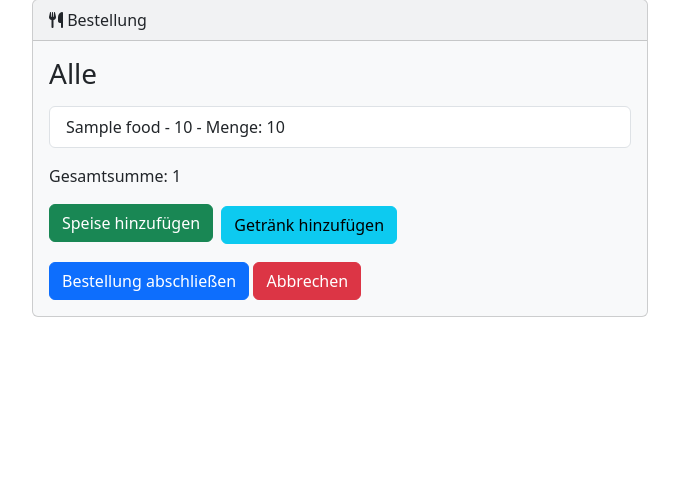
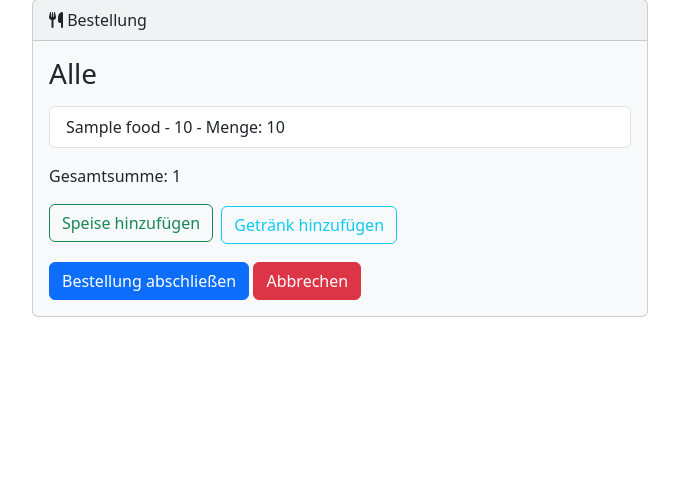
Before and after one commit to Much-Alpinestar/Orderman_Project, a Django app: template orders/templates/orders/view_order.html in a window 1280 px wide. Shown: the part 139-623 px from the top of the page, without its empty margins (300-979 px from the left). Run offline with Django 3.2, Linux system fonts and the light colour scheme; the template is opened without the code that fills it: most values are stand-ins (such as "Sample title", 1, 10 or a date in 2020); some libraries are stand-ins or nearby versions.

Commit message:
Edited some Buttons and Style

```diff
--- a/authentication/templates/authentication/index.html
+++ b/authentication/templates/authentication/index.html
@@ -13,8 +13,8 @@
     <h1>Benutzerverwaltung</h1>
     {% if user.is_authenticated %}
         {% if user.is_superuser %}
+            <a href="{% url 'create_user' %}" class="btn btn-outline-primary mt-3 me-3 mb-3">Neuen Benutzer anlegen</a>
             <h3 class="mb-4">Benutzerliste</h3>
-            <a href="{% url 'create_user' %}" class="btn btn-outline-primary mb-3">Neuen Benutzer anlegen</a>
             <div class="table-responsive">
                 <table class="table table-striped table-hover">
                     <thead>
--- a/orders/templates/orders/create_order.html
+++ b/orders/templates/orders/create_order.html
@@ -16,7 +16,7 @@
                             {{ form.as_p }}
                         </div>
                         <button type="submit" class="btn btn-primary">Auswählen</button>
-                        <a href="{% url 'index' %}" class="btn btn-secondary">Abbrechen</a>
+                        <a href="{% url 'order_index' %}" class="btn btn-secondary">Abbrechen</a>
                       </form>
                 </div>
             </div>
--- a/orders/templates/orders/index.html
+++ b/orders/templates/orders/index.html
@@ -13,7 +13,7 @@
   <div class="row">
     <div class="col-12">
       <h1>Bestellungen</h1>
-      <button type="button" class="btn btn-outline-primary float-start m-3" onclick="window.location.href='{% url 'create_order' %}'">
+      <button type="button" class="btn btn-outline-primary float-start mt-3 me-3 mb-3" onclick="window.location.href='{% url 'create_order' %}'">
         <i class="fa-solid fa-square-plus fa-lg"></i> <strong>Neue Bestellung</strong>
       </button>
     </div>
--- a/orders/templates/orders/view_order.html
+++ b/orders/templates/orders/view_order.html
@@ -35,8 +35,8 @@
                             <p>Gesamtsumme: {{ order.total_price }}</p>
                         </div>
                         <div class="mb-3">
-                            <button type="button" class="btn btn-success me-1 mb-1" data-bs-toggle="modal" data-bs-target="#addFoodModal">Speise hinzufügen</button>
-                            <button type="button" class="btn btn-info" data-bs-toggle="modal" data-bs-target="#addBeverageModal">Getränk hinzufügen</button>
+                            <button type="button" class="btn btn-outline-success me-1 mb-1" data-bs-toggle="modal" data-bs-target="#addFoodModal">Speise hinzufügen</button>
+                            <button type="button" class="btn btn-outline-info" data-bs-toggle="modal" data-bs-target="#addBeverageModal">Getränk hinzufügen</button>
                         </div>
                         <button type="submit" name="complete_order" class="btn btn-primary">Bestellung abschließen</button>
                         <a href="{% url 'order_index' %}" class="btn btn-danger">Abbrechen</a>
```
Also changed, not shown: db.sqlite3.
